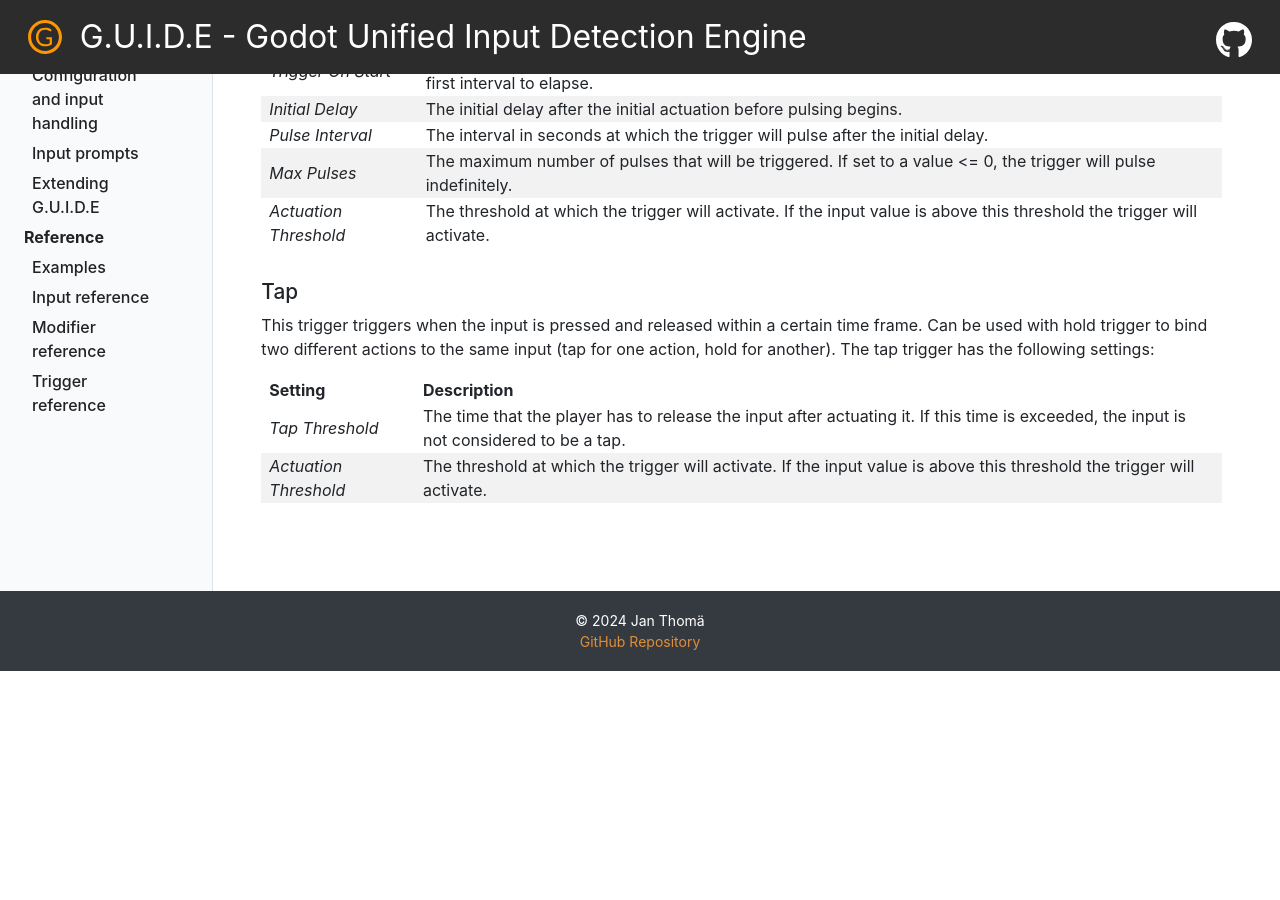
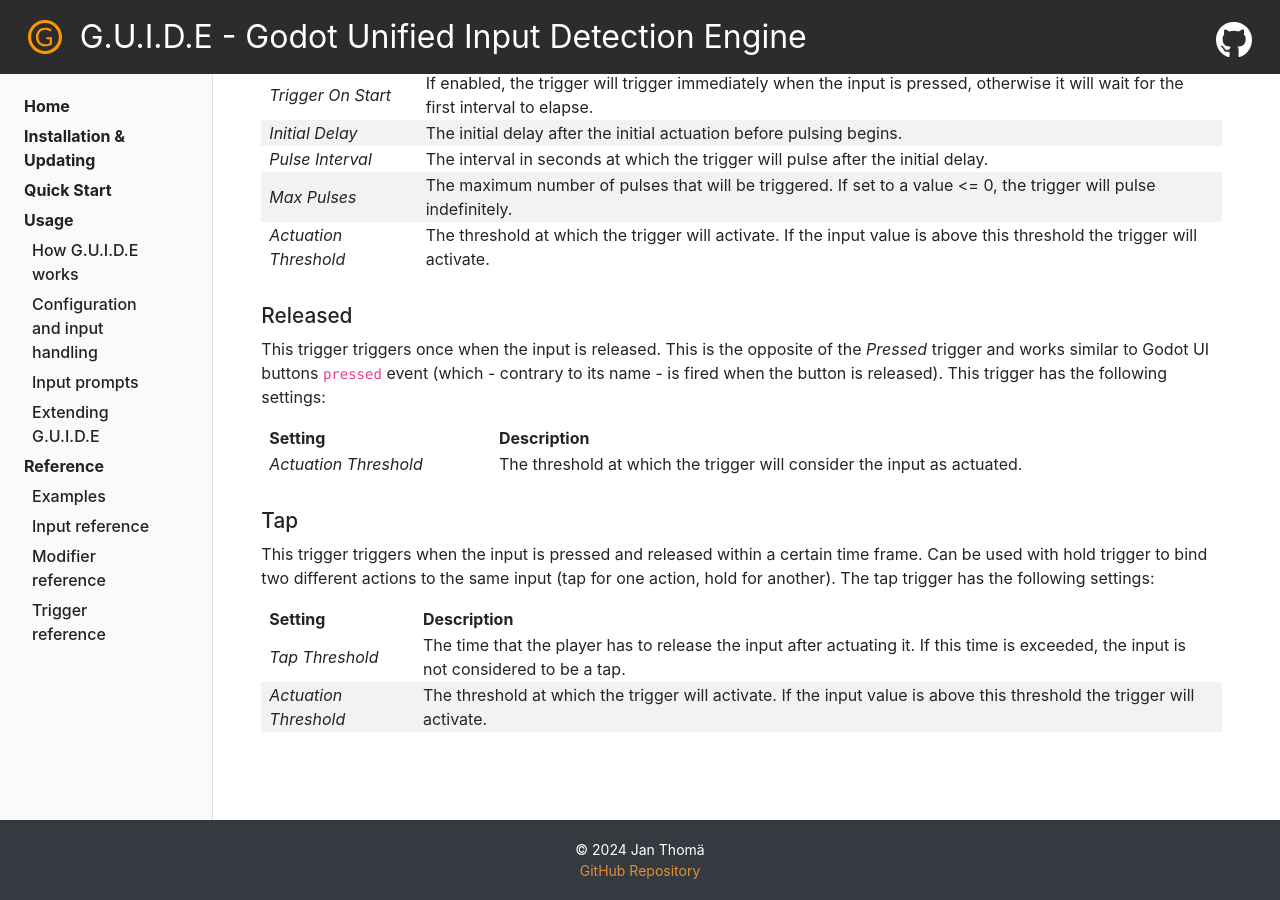
Before and after one commit to jonathan-durbin/G.U.I.D.E, a Jekyll site: the page built from docs/_docs/reference/06_trigger_reference.md, in a window 1280 px wide and 900 px high, scrolled down 2052 px. Built offline with Jekyll 4.4.1, drawn with Linux system fonts in a browser that asks for light colours; nearby versions of some CDN libraries; before the commit the page ends 2723 px from its top, so only the background shows below that.

Commit message:
feat: released trigger

```diff
--- a/docs/_docs/reference/06_trigger_reference.md
+++ b/docs/_docs/reference/06_trigger_reference.md
@@ -62,6 +62,13 @@
 |_Max Pulses_| The maximum number of pulses that will be triggered. If set to a value <= 0, the trigger will pulse indefinitely. |
 |_Actuation Threshold_| The threshold at which the trigger will activate. If the input value is above this threshold the trigger will activate. |
 
+## Released
+This trigger triggers once when the input is released. This is the opposite of the _Pressed_ trigger and works similar to Godot UI buttons `pressed` event (which - contrary to its name - is fired when the button is released). This trigger has the following settings:
+
+| Setting | Description |
+|---|---|
+|_Actuation Threshold_| The threshold at which the trigger will consider the input as actuated. |
+
 ## Tap
 This trigger triggers when the input is pressed and released within a certain time frame. Can be used with hold trigger to bind two different actions to the same input (tap for one action, hold for another). The tap trigger has the following settings:
 
```
Also changed, not shown: CHANGES.md (+3 -0 lines), 1 other file.
